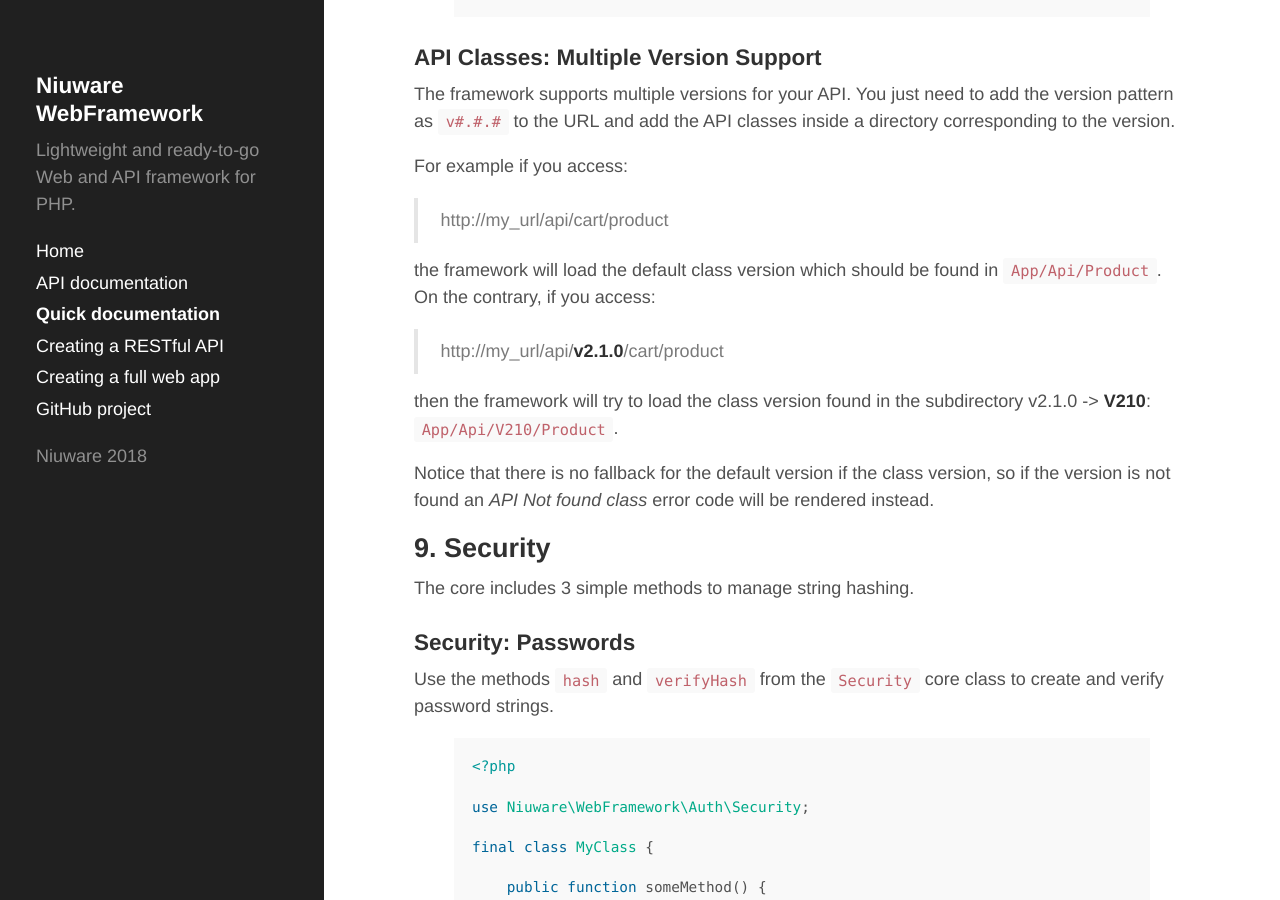
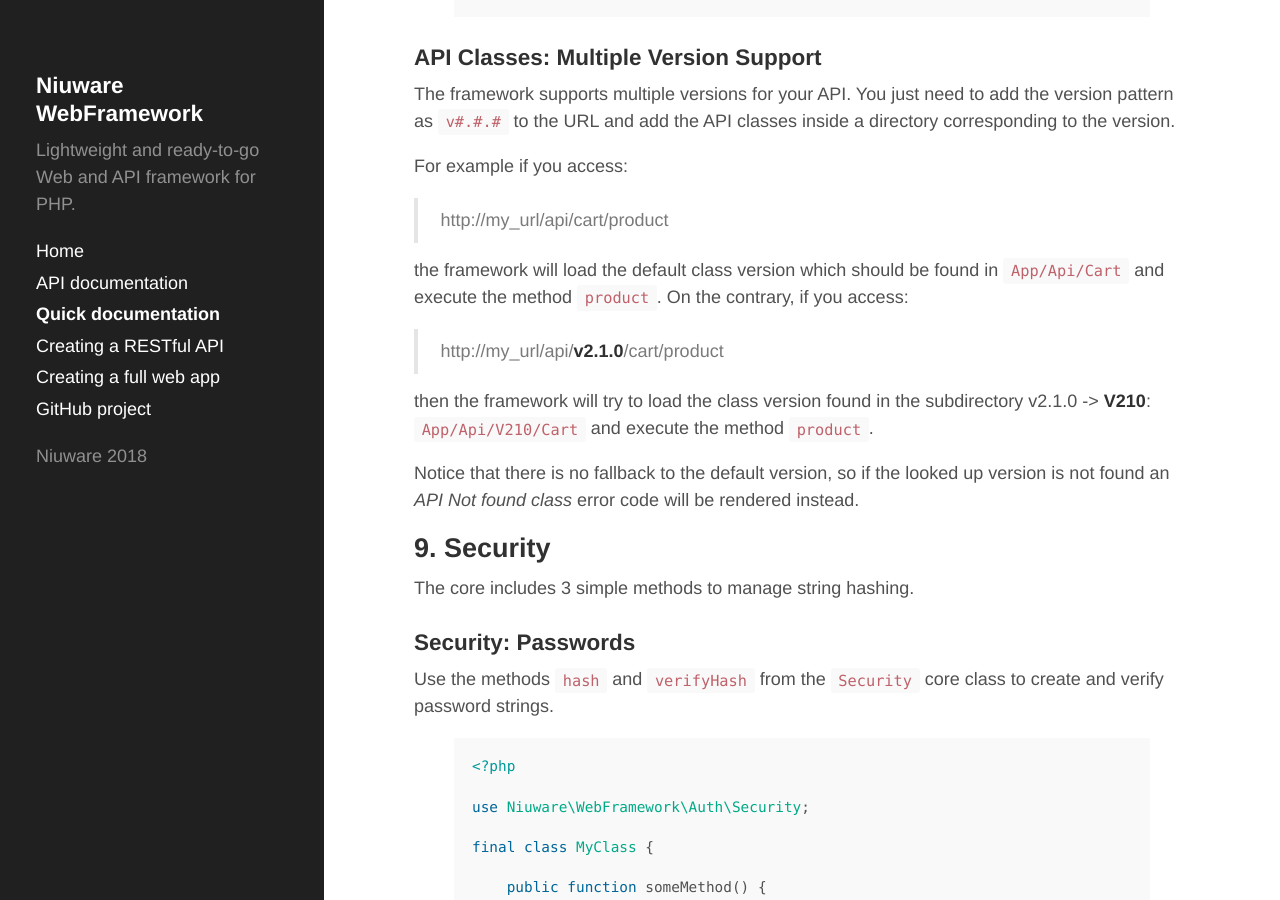
Before and after one commit to niuware/niuware.github.io, a Jekyll site: the page built from quick-docs.md, in a window 1280 px wide and 900 px high, scrolled down 40591 px. Built offline with Jekyll 4.4.1, drawn with Linux system fonts in a browser that asks for light colours.

Commit message:
Fixed a typo

```diff
--- a/quick-docs.md
+++ b/quick-docs.md
@@ -2036,13 +2036,13 @@ For example if you access:
 
 > http://my_url/api/cart/product
 
-the framework will load the default class version which should be found in `App/Api/Product`. On the contrary, if you access:
+the framework will load the default class version which should be found in `App/Api/Cart` and execute the method `product`. On the contrary, if you access:
 
 > http://my_url/api/**v2.1.0**/cart/product
 
-then the framework will try to load the class version found in the subdirectory v2.1.0 -> **V210**: `App/Api/V210/Product`.
-
-Notice that there is no fallback for the default version if the class version, so if the version is not found an *API Not found class* error code will be rendered instead.
+then the framework will try to load the class version found in the subdirectory v2.1.0 -> **V210**: `App/Api/V210/Cart` and execute the method `product`.
+
+Notice that there is no fallback to the default version, so if the looked up version is not found an *API Not found class* error code will be rendered instead.
 
 <a name="security"></a>
 ## 9. Security
```
